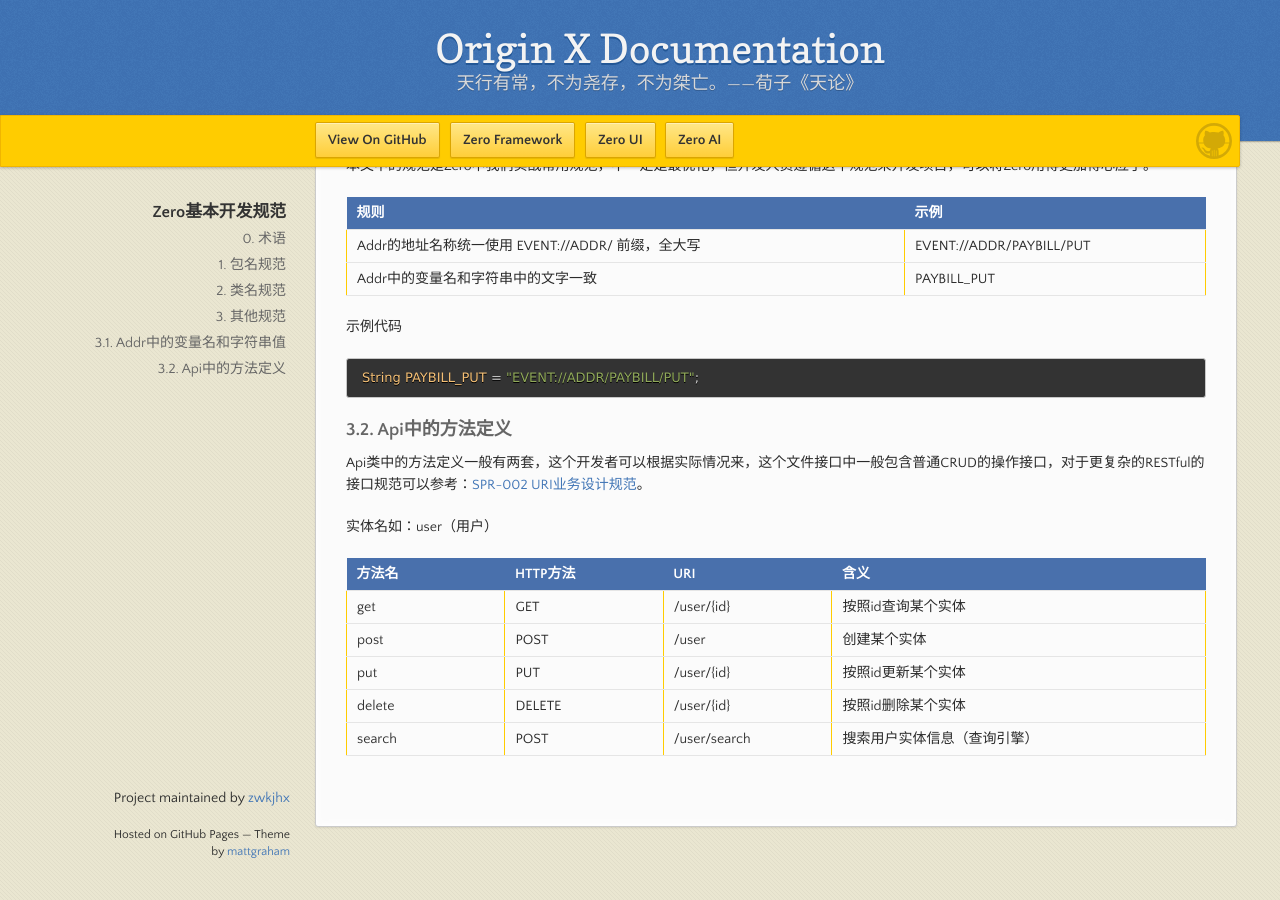
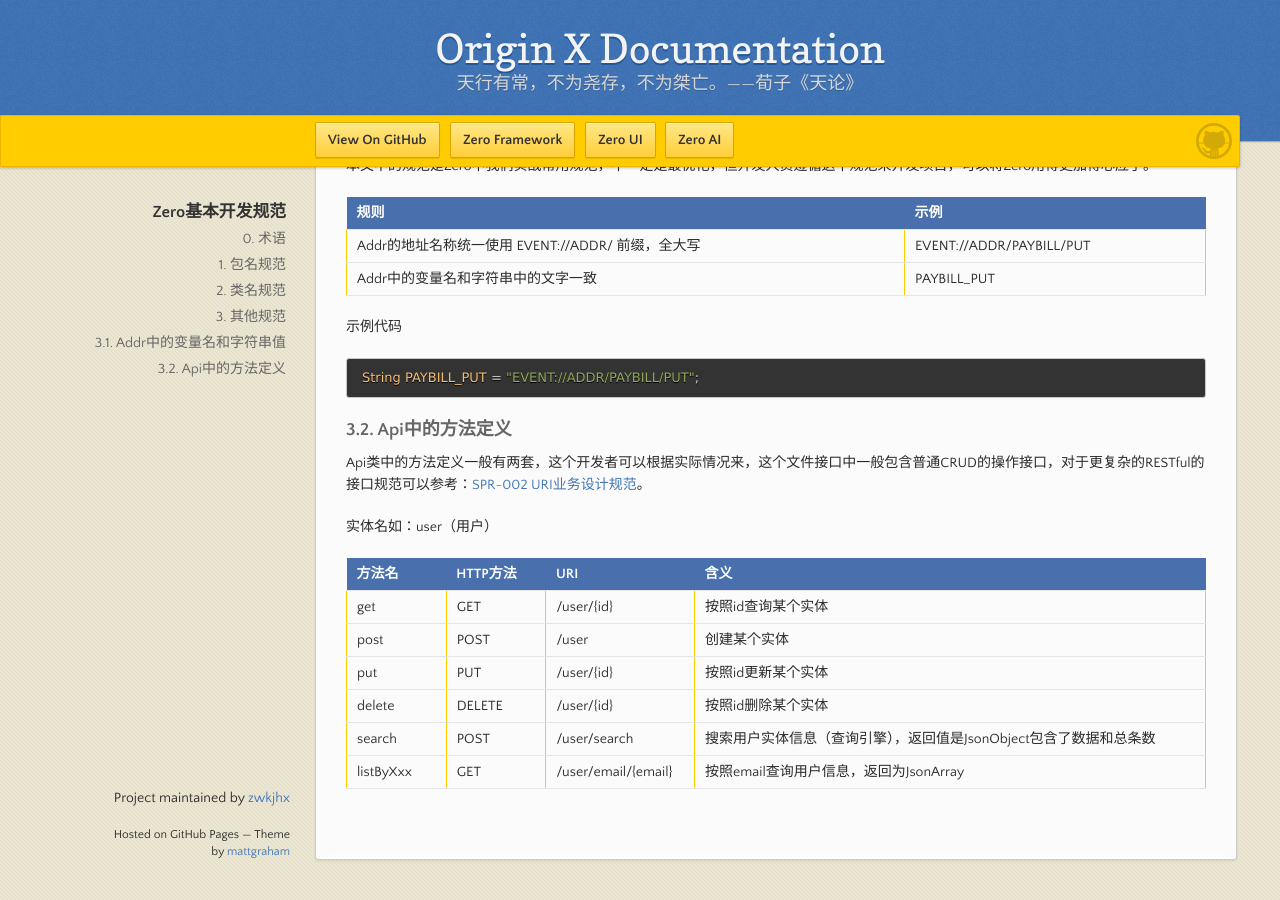
Before and after one commit to zwkjhx/ox-doc, a Jekyll site: the page built from specification/1-zerogui-fan/spc-001-zeroji-ben-kai-fa-gui-fan.md, in a window 1280 px wide and 900 px high, scrolled down 1574 px. Built offline with Jekyll 4.4.1, drawn with Linux system fonts in a browser that asks for light colours; our own code applies the rules of GitHub Pages for plain Markdown files; before the commit the page ends 2441 px from its top, so only the background shows below that.

Commit message:
Updates specification/1-zerogui-fan/spc-001-zeroji-ben-kai-fa-gui-fan.md
Auto commit by GitBook Editor

```diff
--- a/specification/1-zerogui-fan/spc-001-zeroji-ben-kai-fa-gui-fan.md
+++ b/specification/1-zerogui-fan/spc-001-zeroji-ben-kai-fa-gui-fan.md
@@ -68,4 +68,5 @@
 | post | POST | /user | 创建某个实体 |
 | put | PUT | /user/{id} | 按照id更新某个实体 |
 | delete | DELETE | /user/{id} | 按照id删除某个实体 |
-| search | POST | /user/search | 搜索用户实体信息（查询引擎） |
+| search | POST | /user/search | 搜索用户实体信息（查询引擎），返回值是JsonObject包含了数据和总条数 |
+| listByXxx | GET | /user/email/{email} | 按照email查询用户信息，返回为JsonArray |
```
